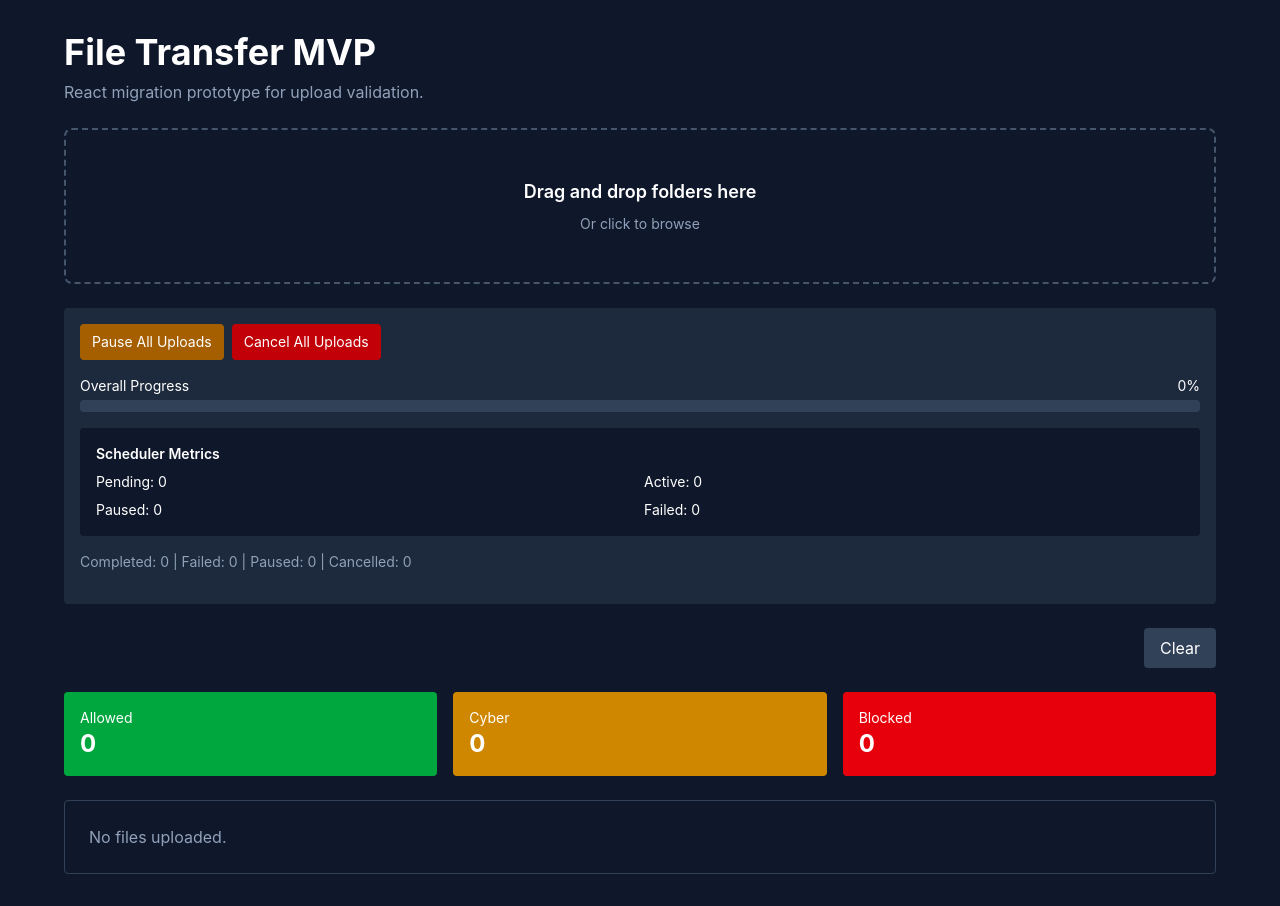
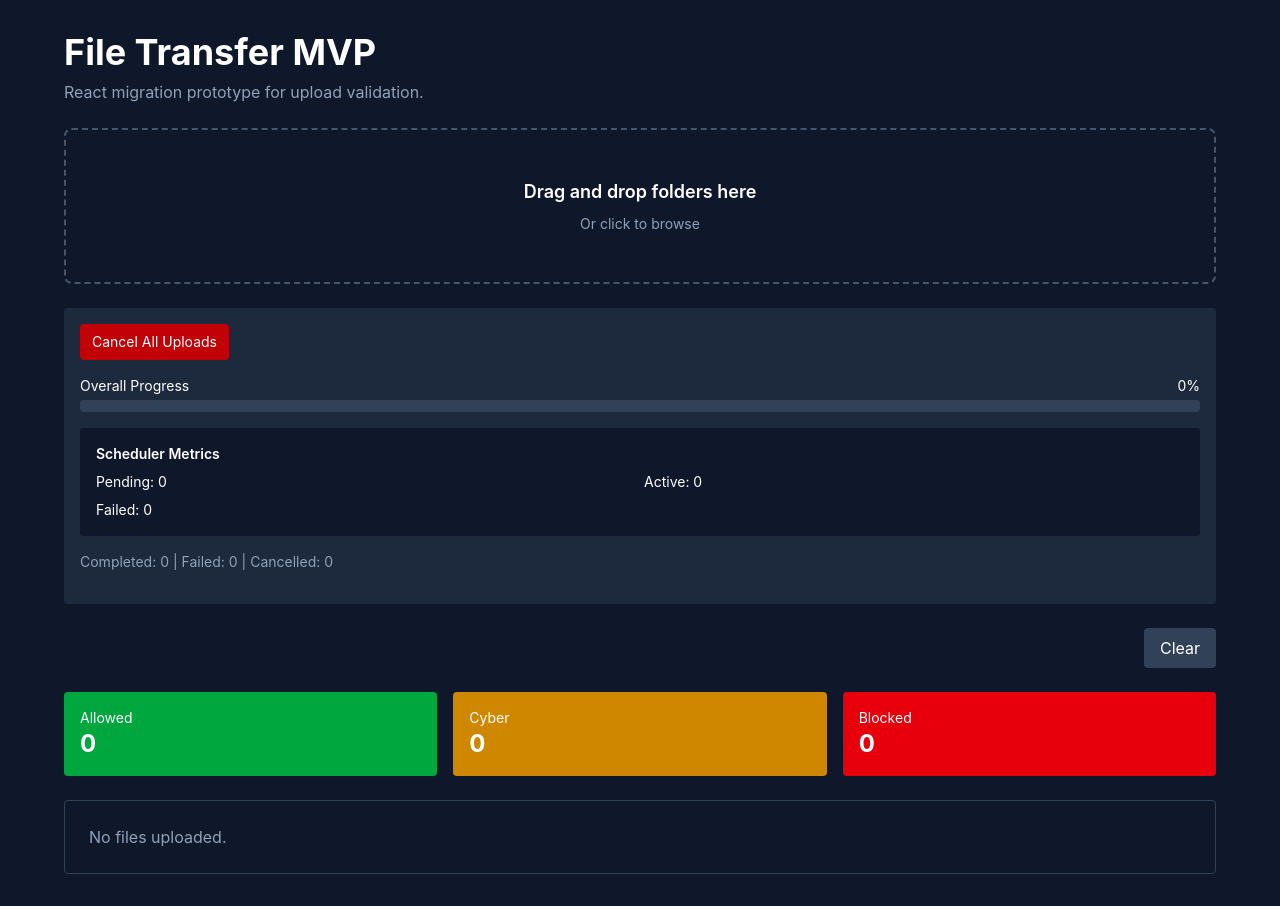
Before and after one commit to VictorMangs/dropbox, a React (Vite) app: page / in a window 1280 px wide. Built offline with nearby package versions, Linux system fonts and the light colour scheme.

Commit message:
Remove pause all functionality

```diff
--- a/src/components/Dropzone.tsx
+++ b/src/components/Dropzone.tsx
@@ -26,10 +26,6 @@ declare module 'react' {
 }
 
 export function Dropzone() {
-  const setFiles = useUploadStore(
-    (state) => state.setFiles,
-  )
-
   const setSessionId =
     useUploadStore(
       (state) =>
@@ -53,15 +49,6 @@ export function Dropzone() {
       (state) =>
         state.updateQueueItem,
     )
-
-  const getQueueItem =
-    useUploadStore.getState
-
-  const getSchedulerPaused =
-    () =>
-      useUploadStore
-        .getState()
-        .schedulerPaused
 
   const onDrop = async (
     acceptedFiles: File[],
@@ -110,18 +97,6 @@ export function Dropzone() {
           session.id,
 
         updateQueueItem,
-
-        setFiles,
-
-        getQueueItem: (id) =>
-          getQueueItem()
-            .uploadQueue.find(
-              (item) =>
-                item.id === id,
-            ),
-
-        getSchedulerPaused,
-
       })
     } catch (error) {
       console.error(error)
--- a/src/components/FileNode.tsx
+++ b/src/components/FileNode.tsx
@@ -7,26 +7,6 @@ import { TreeTooltip } from './TreeTooltip'
 
 interface Props {
   node: TreeNode
-}
-
-function getValidationClasses(
-  validation?: string,
-) {
-  switch (
-    validation
-  ) {
-    case 'blocked':
-      return 'text-red-400'
-
-    case 'cyber':
-      return 'text-yellow-400'
-
-    case 'allowed':
-      return 'text-green-400'
-
-    default:
-      return 'text-slate-300'
-  }
 }
 
 export function FileNode({ node }: Props) {
--- a/src/components/UploadQueue.tsx
+++ b/src/components/UploadQueue.tsx
@@ -1,7 +1,3 @@
-import {
-  processSingleUpload,
-} from '../services/uploadOrchestrator'
-
 import { useUploadStore } from '../store/uploadStore'
 
 export function UploadQueue() {
@@ -9,12 +5,6 @@ export function UploadQueue() {
     useUploadStore(
       (state) =>
         state.uploadQueue,
-    )
-
-  const sessionId =
-    useUploadStore(
-      (state) =>
-        state.sessionId,
     )
 
   const updateQueueItem =
@@ -33,24 +23,6 @@ export function UploadQueue() {
     useUploadStore(
       (state) =>
         state.cancelAllUploads,
-    )
-
-  const pauseQueueItem =
-    useUploadStore(
-      (state) =>
-        state.pauseQueueItem,
-    )
-
-  const resumeQueueItem =
-    useUploadStore(
-      (state) =>
-        state.resumeQueueItem,
-    )
-
-  const pauseAllUploads =
-    useUploadStore(
-      (state) =>
-        state.pauseAllUploads,
     )
 
   const totalFiles =
@@ -86,13 +58,6 @@ export function UploadQueue() {
         'pending',
     ).length
 
-  const pausedUploads =
-    uploadQueue.filter(
-      (item) =>
-        item.status ===
-        'paused',
-    ).length
-
   const failedUploads =
     uploadQueue.filter(
       (item) =>
@@ -103,7 +68,6 @@ export function UploadQueue() {
   const summary = {
     completed: 0,
     failed: 0,
-    paused: 0,
     cancelled: 0,
   }
 
@@ -124,13 +88,6 @@ export function UploadQueue() {
 
     if (
       item.status ===
-      'paused'
-    ) {
-      summary.paused += 1
-    }
-
-    if (
-      item.status ===
       'cancelled'
     ) {
       summary.cancelled += 1
@@ -140,15 +97,6 @@ export function UploadQueue() {
   return (
     <div className="space-y-4 rounded bg-slate-800 p-4">
       <div className="flex gap-2">
-        <button
-          onClick={
-            pauseAllUploads
-          }
-          className="rounded bg-yellow-700 px-3 py-2 text-sm hover:bg-yellow-600"
-        >
-          Pause All Uploads
-        </button>
-
         <button
           onClick={
             cancelAllUploads
@@ -199,12 +147,6 @@ export function UploadQueue() {
           </div>
 
           <div>
-            Paused:
-            {' '}
-            {pausedUploads}
-          </div>
-
-          <div>
             Failed:
             {' '}
             {failedUploads}
@@ -220,10 +162,6 @@ export function UploadQueue() {
         Failed:
         {' '}
         {summary.failed}
-        {' | '}
-        Paused:
-        {' '}
-        {summary.paused}
         {' | '}
         Cancelled:
         {' '}
@@ -294,9 +232,6 @@ export function UploadQueue() {
                             'failed'
                         ? 'h-full bg-red-500'
                         : item.status ===
-                              'paused'
-                          ? 'h-full bg-yellow-400'
-                          : item.status ===
                               'cancelled'
                           ? 'h-full bg-yellow-500'
                           : 'h-full bg-blue-500'
@@ -310,18 +245,6 @@ export function UploadQueue() {
                <div className="mt-2 flex gap-2">
                 {item.status ===
                   'uploading' && (
-                  <>
-                    <button
-                      onClick={() =>
-                        pauseQueueItem(
-                          item.id,
-                        )
-                      }
-                      className="rounded bg-yellow-700 px-2 py-1 text-xs hover:bg-yellow-600"
-                    >
-                      Pause
-                    </button>
-
                   <button
                     onClick={() =>
                       cancelQueueItem(
@@ -331,39 +254,6 @@ export function UploadQueue() {
                     className="rounded bg-red-700 px-2 py-1 text-xs hover:bg-red-600"
                   >
                     Cancel
-                    </button>
-                  </>
-                )}
-
-                {item.status ===
-                  'paused' && (
-                  <button
-                    onClick={async () => {
-                      resumeQueueItem(
-                        item.id,
-                      )
-
-                      if (
-                        !sessionId
-                      ) {
-                        return
-                      }
-
-                      await processSingleUpload(
-                        {
-                          ...item,
-                          status:
-                            'pending',
-                        },
-
-                        sessionId,
-
-                        updateQueueItem,
-                      )
-                    }}
-                    className="rounded bg-blue-700 px-2 py-1 text-xs hover:bg-blue-600"
-                  >
-                    Resume
                   </button>
                 )}
               </div>
--- a/src/services/uploadOrchestrator.ts
+++ b/src/services/uploadOrchestrator.ts
@@ -118,17 +118,9 @@ export async function processSingleUpload(
         .aborted
     ) {
       updateQueueItem(item.id, {
-        status:
-          item.status ===
-          'paused'
-            ? 'paused'
-            : 'cancelled',
+        status: 'cancelled',
 
-        error:
-          item.status ===
-          'paused'
-            ? 'Upload paused'
-            : 'Upload cancelled',
+        error: 'Upload cancelled',
       })
 
       return
@@ -167,9 +159,6 @@ export async function processUploads({
   queue,
   sessionId,
   updateQueueItem,
-  setFiles,
-  getQueueItem,
-  getSchedulerPaused,
 }: {
   queue: UploadQueueItem[]
   sessionId: string
@@ -177,17 +166,13 @@ export async function processUploads({
     id: string,
     updates: Partial<UploadQueueItem>,
   ) => void
-  setFiles: (files: any[]) => void
-  getQueueItem: (id: string) => UploadQueueItem | undefined
-  getSchedulerPaused: () => boolean
-}) {
+}){
   const pendingQueue =
     queue
       .filter(
         (item) =>
           ![
             'completed',
-            'paused',
             'cancelled',
           ].includes(
             item.status,
--- a/src/store/uploadStore.ts
+++ b/src/store/uploadStore.ts
@@ -45,22 +45,6 @@ interface UploadStore {
 
   cancelAllUploads: () => void
 
-  pauseQueueItem: (
-    id: string,
-  ) => void
-
-  resumeQueueItem: (
-    id: string,
-  ) => void
-
-  pauseAllUploads: () => void
-
-  schedulerPaused: boolean
-
-  setSchedulerPaused: (
-    paused: boolean,
-  ) => void
-
 }
 
 export const useUploadStore =
@@ -72,8 +56,6 @@ export const useUploadStore =
 		uploadQueue: [],
 
     loading: false,
-
-    schedulerPaused: false,
 
     setSessionId: (
       sessionId,
@@ -109,13 +91,6 @@ export const useUploadStore =
 			set(() => ({
 				uploadQueue,
 			})),
-
-    setSchedulerPaused: (
-      schedulerPaused,
-    ) =>
-      set(() => ({
-        schedulerPaused,
-      })),
 
 		updateQueueItem: (
 			id,
@@ -201,78 +176,4 @@ export const useUploadStore =
       }
     }),
 
-    pauseQueueItem: (
-      id,
-    ) =>
-      set((state) => ({
-        uploadQueue:
-          state.uploadQueue.map(
-            (item) => {
-              if (
-                item.id !== id
-              ) {
-                return item
-              }
-
-              item.abortController?.abort()
-
-              return {
-                ...item,
-                status: 'paused',
-              }
-            },
-          ),
-      })),
-
-    resumeQueueItem: (
-      id,
-    ) =>
-      set((state) => ({
-        schedulerPaused: false,
-
-        uploadQueue:
-          state.uploadQueue.map(
-            (item) =>
-              item.id === id
-                ? {
-                    ...item,
-                    status:
-                      'pending',
-                    error: undefined,
-                  }
-                : item,
-          ),
-      })),
-
-    pauseAllUploads: () =>
-      set((state) => {
-        state.uploadQueue.forEach(
-          (item) => {
-            if (
-              item.status ===
-              'uploading'
-            ) {
-              item.abortController?.abort()
-            }
-          },
-        )
-
-        return {
-          schedulerPaused: true,
-
-          uploadQueue:
-            state.uploadQueue.map(
-              (item) =>
-                item.status ===
-                'uploading'
-                  ? {
-                      ...item,
-                      status:
-                        'paused',
-                    }
-                  : item,
-            ),
-        }
-      }),
-
   }))
--- a/src/types/upload.ts
+++ b/src/types/upload.ts
@@ -6,7 +6,6 @@ export type ValidationState =
 export type UploadStatus =
   | 'pending'
   | 'uploading'
-  | 'paused'
   | 'completed'
   | 'failed'
   | 'cancelled'
```
Lines whose indentation alone changed are shown as unchanged.
